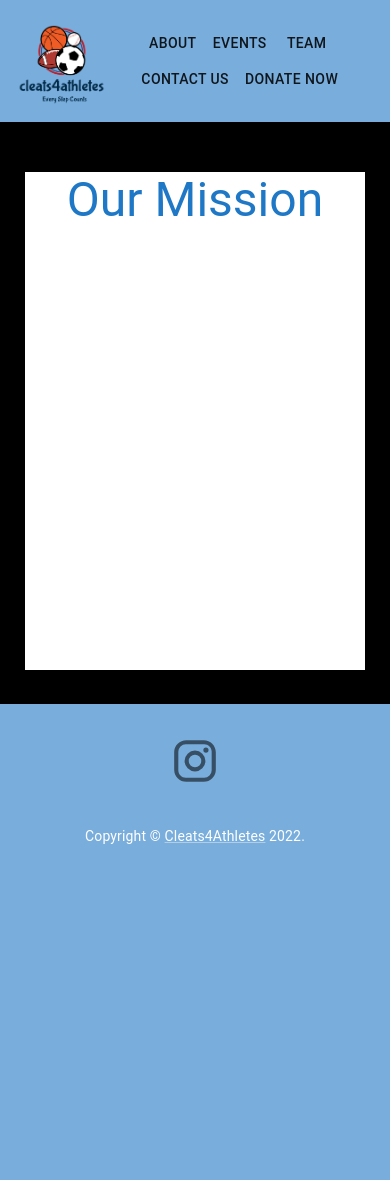
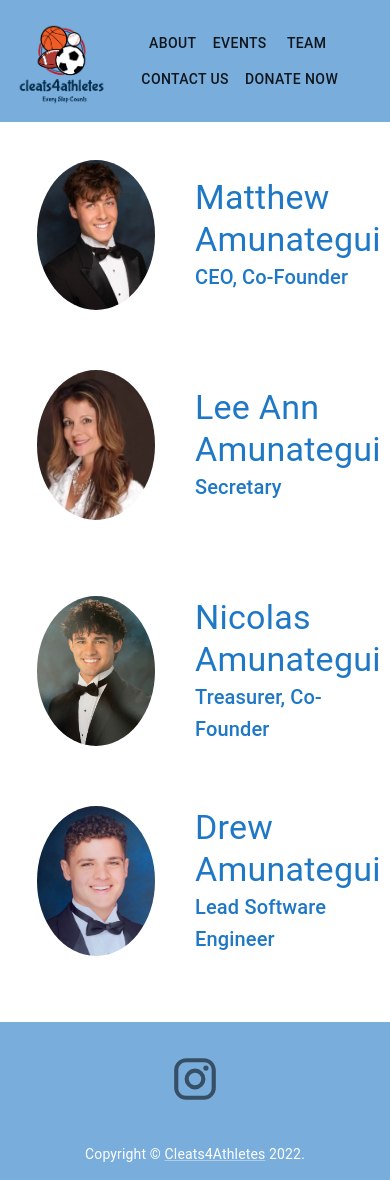
Before and after one commit to drewamunat2/cleats4athletes-react-app, a React (Create React App) app: page /team in a window 390 px wide. Before the commit the page ends 862 px from the top, so only its background shows below. Built offline with nearby package versions, Linux system fonts and the light colour scheme.

Commit message:
team page on mobile

```diff
--- a/src/routes/Team.js
+++ b/src/routes/Team.js
@@ -8,6 +8,13 @@ import mom from "../assets/mom.jpeg"
 const pictureStyle = {
   width: '75%',
   height: 500,
+  display: 'block',
+  borderRadius: '100%',
+}
+
+const pictureStyleMobile = {
+  width: '75%',
+  height: 150,
   display: 'block',
   borderRadius: '100%',
 }
@@ -28,7 +35,8 @@ const paperStyleMobile = {
   textAlign: "center",
   verticalAlign: "middle",
   backgroundColor: "#FFFFFF",
-  margin: 25,
+  height: 200,
+  margin: 5,
 };
 
 const containerStyle = {
@@ -45,12 +53,6 @@ const titleStyle = {
 
 const subTitleStyle = {
   marginBottom: 50
-};
-
-const missionStyle = {
-  marginLeft: "10%",
-  marginRight: "10%",
-  marginBottom: "10%",
 };
 
 export default function Team() {
@@ -154,10 +156,11 @@ export default function Team() {
           <Grid item xs={12}>
             <Paper elevation={0} square={true} style={paperStyle}>
               <Grid container justify="center" alignItems="center">
-                <Grid item xs={2}></Grid>
-                <Grid item xs={5} style={{ textAlign: 'center' }}>
+                <Grid item xs={3}></Grid>
+                <Grid item xs={6} style={{ textAlign: 'center' }}>
                   <img src={drew} alt='Matt' style={pictureStyle} />
                 </Grid>
+                <Grid item xs={3} style={{ textAlign: 'center' }}></Grid>
                 <Grid item xs={5} style={{ textAlign: 'center' }}>
                   <Typography
                     align="left"
@@ -187,43 +190,126 @@ export default function Team() {
   } else {
     //mobile
     return (
-      <Box sx={{ bgcolor: "black", minWidth: 360 }}>
+      <Box sx={{ bgcolor: "white", minWidth: 360, height: 900 }}>
         <Grid container style={containerStyle}>
-          <Grid item xs={12} sm={6}>
+          <Grid item xs={12}>
             <Paper elevation={0} square={true} style={paperStyleMobile}>
+              <Grid container justify="center" alignItems="center">
+                <Grid item xs={1} />
+                <Grid item xs={5} style={{ textAlign: 'center' }}>
+                  <img src={matt} alt='Matt' style={pictureStyleMobile} />
+                </Grid>
+                <Grid item xs={5} style={{ textAlign: 'center' }}>
                   <Typography
-                align="center"
+                    align="left"
                     color="#1F78C6"
-                variant="h3"
+                    variant="h4"
                     display="block"
                     style={titleStyle}
                   >
-                Our Mission
+                    Matthew Amunategui
                   </Typography>
                   <Typography
-                align="center"
-                color="#ffffff"
+                    align="left"
+                    color="#1F78C6"
+                    variant="h6"
                     display="block"
-                style={missionStyle}
+                    style={subTitleStyle}
                   >
-                Our mission is to provide gently used cleats, clothing, and
-                equipment to youth in the Community, so they can engage in
-                sports, which will allow them to develop character, grit,
-                leadership, and other skills needed to help them succeed on the
-                field (court, etc.), in the classroom, and beyond. Please help
-                us by donating items.
+                    CEO, Co-Founder
+                  </Typography>
+                </Grid>
+              </Grid>
+            </Paper>
+          </Grid>
+          <Grid item xs={12}>
+            <Paper elevation={0} square={true} style={paperStyleMobile}>
+              <Grid container justify="center" alignItems="center">
+                <Grid item xs={1} />
+                <Grid item xs={5} style={{ textAlign: 'center' }}>
+                  <img src={mom} alt='Matt' style={pictureStyleMobile} />
+                </Grid>
+                <Grid item xs={5} style={{ textAlign: 'center' }}>
+                  <Typography
+                    align="left"
+                    color="#1F78C6"
+                    variant="h4"
+                    display="block"
+                    style={titleStyle}
+                  >
+                    Lee Ann Amunategui
                   </Typography>
                   <Typography
-                align="center"
-                color="#ffffff"
+                    align="left"
+                    color="#1F78C6"
+                    variant="h6"
                     display="block"
-                style={missionStyle}
+                    style={subTitleStyle}
                   >
-                It is easy, just: 1. Put the items in a bag by your front door
-                with a note that says cleats for athletes 2. Then DM us with
-                your name and address and we will come and pick them up. Thank
-                you. Nick and Matt- Founder and Co-Founder
+                    Secretary
                   </Typography>
+                </Grid>
+              </Grid>
+            </Paper>
+          </Grid>
+          <Grid item xs={12}>
+            <Paper elevation={0} square={true} style={paperStyleMobile}>
+              <Grid container justify="center" alignItems="center">
+                <Grid item xs={1} />
+                <Grid item xs={5} style={{ textAlign: 'center' }}>
+                  <img src={nick} alt='Matt' style={pictureStyleMobile} />
+                </Grid>
+                <Grid item xs={5} style={{ textAlign: 'center' }}>
+                  <Typography
+                    align="left"
+                    color="#1F78C6"
+                    variant="h4"
+                    display="block"
+                    style={titleStyle}
+                  >
+                    Nicolas Amunategui
+                  </Typography>
+                  <Typography
+                    align="left"
+                    color="#1F78C6"
+                    variant="h6"
+                    display="block"
+                    style={subTitleStyle}
+                  >
+                    Treasurer, Co-Founder
+                  </Typography>
+                </Grid>
+              </Grid>
+            </Paper>
+          </Grid>
+          <Grid item xs={12}>
+            <Paper elevation={0} square={true} style={paperStyleMobile}>
+              <Grid container justify="center" alignItems="center">
+                <Grid item xs={1} />
+                <Grid item xs={5} style={{ textAlign: 'center' }}>
+                  <img src={drew} alt='Matt' style={pictureStyleMobile} />
+                </Grid>
+                <Grid item xs={5} style={{ textAlign: 'center' }}>
+                  <Typography
+                    align="left"
+                    color="#1F78C6"
+                    variant="h4"
+                    display="block"
+                    style={titleStyle}
+                  >
+                    Drew Amunategui
+                  </Typography>
+                  <Typography
+                    align="left"
+                    color="#1F78C6"
+                    variant="h6"
+                    display="block"
+                    style={subTitleStyle}
+                  >
+                    Lead Software Engineer
+                  </Typography>
+                </Grid>
+              </Grid>
             </Paper>
           </Grid>
         </Grid>
```
Lines whose indentation alone changed are shown as unchanged.
